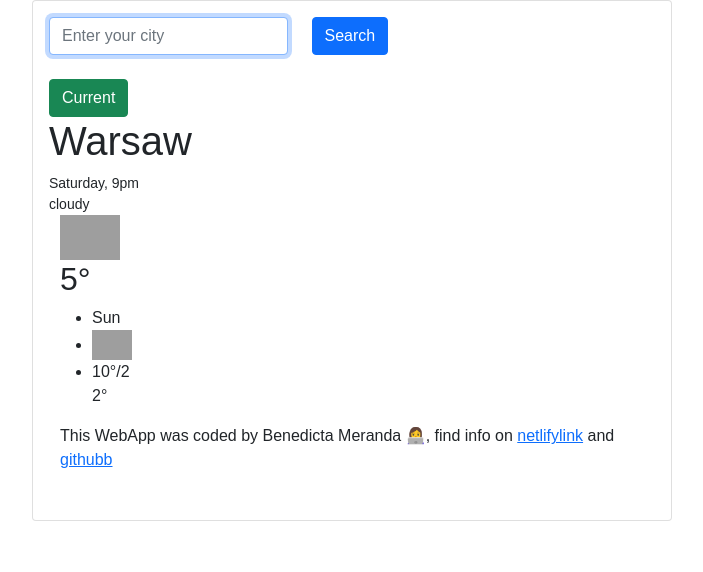
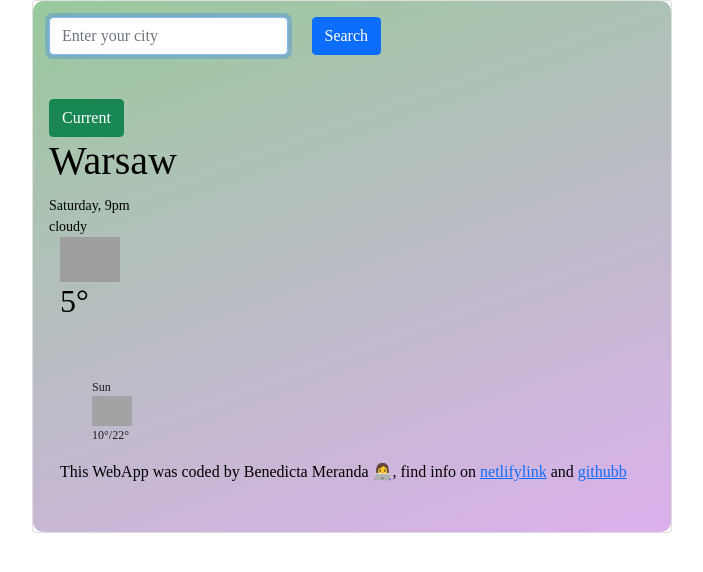
Before and after one commit to dictaranda/WeatherProject, a website built with Parcel: page index.html in a window 1280 px wide. Shown: the whole page, without its empty margins (50-753 px from the left). Built offline with nearby package versions, Linux system fonts and the light colour scheme; grey boxes are pictures that could not be loaded.

Commit message:
css background change

```diff
--- a/src/styles.css
+++ b/src/styles.css
@@ -1,3 +1,38 @@
+ul {
+  list-style: none;
+  margin-top: 50px;
+  opacity: 85%;
+  font-size: 12px;
+}
+
 body {
-  font-family: sans-serif;
+  font-family: "Alegreya", serif;
 }
+
+h1 {
+  margin-bottom: 10px;
+  margin-top: -10px;
+  font-size: 40px;
+  position: Center;
+}
+
+.card-body {
+  background-image: linear-gradient(-20deg, #dcb0ed 0%, #99c99c 100%);
+  color: black;
+  border-radius: 10px;
+}
+
+.current-weather-and-location {
+  margin-top: 20px;
+}
+
+.forecasticon {
+  font-size: 15px;
+}
+.forecasttemp {
+  font-size: 12px;
+}
+
+.forecastday {
+  font-size: 12px;
+}
```
